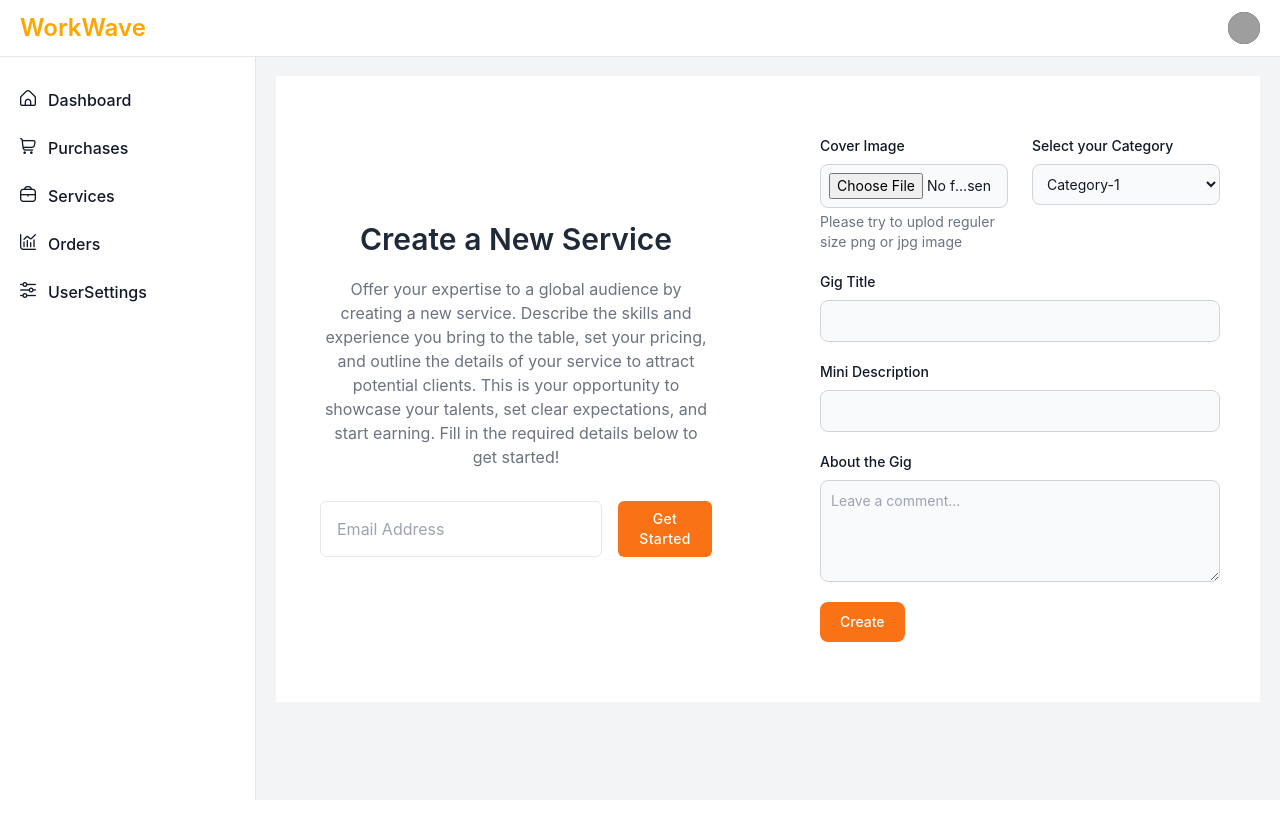
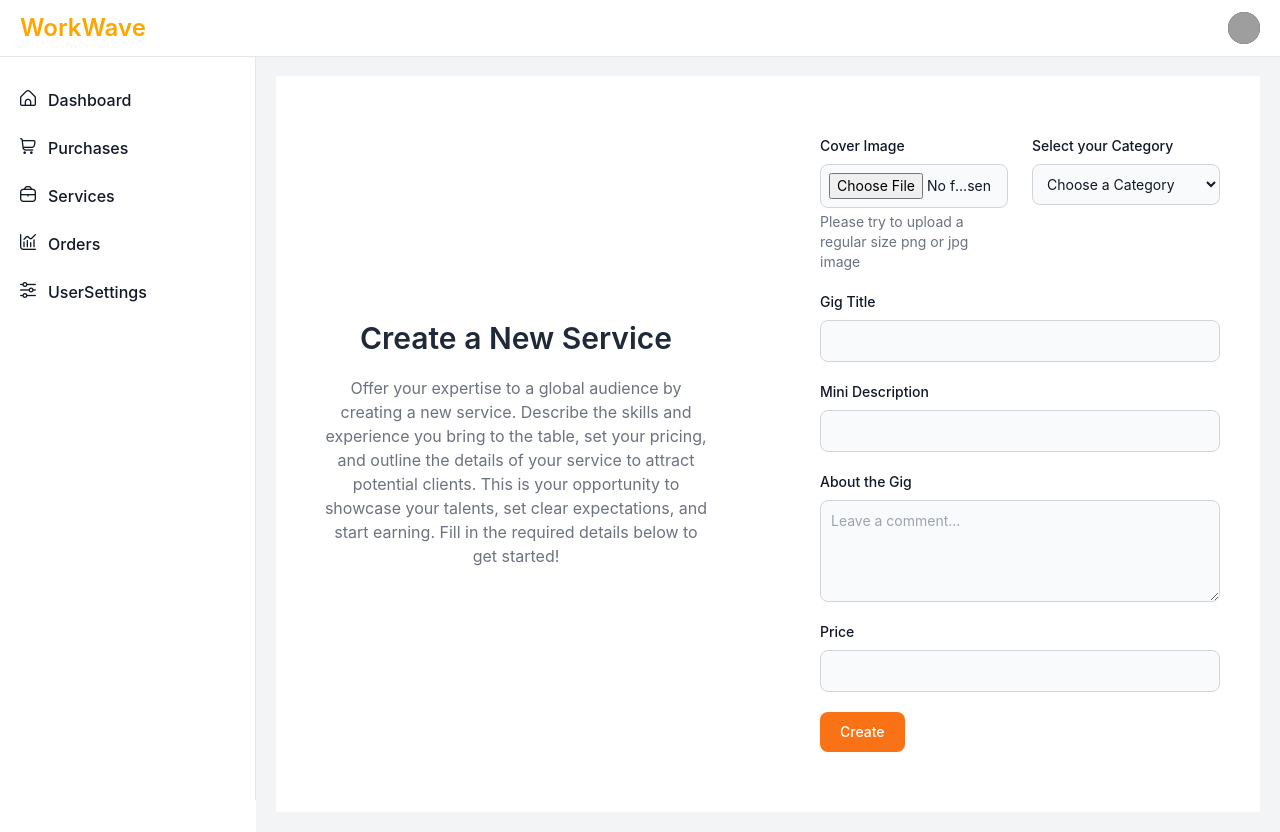
Before and after one commit to INTEL-ONBOARD/WorkWave-Frontend, a React (Vite) app in the folder WorkWave/: page /dashboard/services in a window 1280 px wide. Both pictures are taken after a click on the button "Create a Service". Before the commit the page ends 800 px from the top, so only its background shows below. Built offline with nearby package versions, Linux system fonts and the light colour scheme; grey boxes are pictures that could not be loaded.

Commit message:
Service Update

```diff
--- a/WorkWave/src/pages/dashboard/service-components/form.jsx
+++ b/WorkWave/src/pages/dashboard/service-components/form.jsx
@@ -1,92 +1,185 @@
-import React from 'react';
+import React, { useState } from 'react';
+import { getUserSession } from '../../../utils/session'; // Adjust the path if needed
 
 const Form = () => {
+  const [title, setTitle] = useState('');
+  const [miniDescription, setMiniDescription] = useState('');
+  const [description, setDescription] = useState('');
+  const [category, setCategory] = useState('');
+  const [price, setPrice] = useState('');
+  const [coverImage, setCoverImage] = useState(null);
+  const [error, setError] = useState('');
 
-    return (
+  // Retrieve the user profile from session storage
+  const userProfile = JSON.parse(sessionStorage.getItem('profile'));
 
-        <>
-        <div className=" py-5 bg-white w-full grid md:grid-cols-2 md:gap-6 " style={{"margin-top": "3.5rem"}}>
-        <div className="flex items-center justify-center p-5 w-full">
-            <section class="bg-white ">
-                <div class="max-w-3xl px-6 py-16 mx-auto text-center">
-                    <h1 class="text-3xl font-semibold text-gray-800 ">Create a New Service</h1>
-                    <p class="max-w-md mx-auto mt-5 text-gray-500 ">Offer your expertise to a global audience by creating a new service. Describe the skills and experience you bring to the table, set your pricing, and outline the details of your service to attract potential clients. This is your opportunity to showcase your talents, set clear expectations, and start earning. Fill in the required details below to get started!</p>
+  const handleSubmit = async (e) => {
+    e.preventDefault();
 
-                    <div class="flex flex-col mt-8 space-y-3 sm:space-y-0 sm:flex-row sm:justify-center sm:-mx-2">
-                        <input id="email" type="text" class="px-4 py-2 text-gray-700 bg-white border rounded-md sm:mx-2  focus:border-orange-400  focus:outline-none focus:ring focus:ring-orange-300 focus:ring-opacity-40" placeholder="Email Address" />
+    // Form validation
+    if (!title || !miniDescription || !description || !category || !price || !coverImage) {
+      setError('Please fill all required fields.');
+      return;
+    }
 
-                        <button class="px-4 py-2 text-sm font-medium tracking-wide text-white capitalize transition-colors duration-300 transform bg-orange-500 rounded-md sm:mx-2 hover:bg-orange-600 focus:outline-none focus:bg-orange-800">
-                            Get Started
-                        </button>
-                    </div>
-                </div>
-            </section>
-        </div>
-            <div className="flex items-start justify-start p-10 w-full">
-                <div className="rounded-lg w-full ">
-                {/* max-w-xs overflow-hidden  */}
-                    <form class=" w-full">
-                    <div class="grid md:grid-cols-2 md:gap-6">
+    // Prepare form data
+    const formData = new FormData();
+    formData.append('title', title);
+    formData.append('miniDescription', miniDescription);
+    formData.append('description', description);
+    formData.append('category', category);
+    formData.append('price', price);
+    formData.append('coverImage', coverImage);
 
-                            <div class="mb-5 ">
-                                <label class="block mb-2 text-sm font-medium text-gray-900 " for="user_avatar">Cover Image</label>
-                                <input class="block w-full text-sm text-gray-900 border p-2 border-gray-300 rounded-lg cursor-pointer bg-gray-50  focus:outline-none  " aria-describedby="user_avatar_help" id="user_avatar" type="file"/>
-                                <div class="mt-1 text-sm text-gray-500 " id="user_avatar_help">Please try to uplod reguler size png or jpg image</div>
-                            </div>
+    // Include user ID from the profile if available
+    if (userProfile && userProfile.userId) {
+        formData.append('freelancerId', userProfile.Id); // Incorrect key
 
-                            <div class="mb-5">
-                                <label for="countries" class="block mb-2 text-sm font-medium text-gray-900">Select your Category</label>
-                                <select id="countries" class="bg-gray-50 border border-gray-300 text-gray-900 text-sm  cursor-pointer rounded-lg focus:ring-orange-500 focus:border-orange-500 block w-full p-2.5 hover:border-orange-500">
-                                    <option value="1">Category-1</option>
-                                    <option value="2">Category-2</option>
-                                    <option value="3">Category-3</option>
-                                    <option value="4">Category-4</option>
-                                </select>
-                            </div>
+    } else {
+      setError('User profile is missing.');
+      return;
+    }
+
+    try {
+      const response = await fetch('http://localhost:8083/api/ListService/create', {
+        method: 'POST',
+        body: formData,
+      });
+
+      if (response.ok) {
+        const result = await response.json();
+        console.log('Service created successfully:', result);
+        // Optionally, navigate to another page or show a success message
+      } else {
+        const errorMessage = await response.text();
+        console.error('Error creating service:', errorMessage);
+        setError('Failed to create the service. Please try again.');
+      }
+    } catch (error) {
+      console.error('Error during form submission:', error);
+      setError('An unexpected error occurred. Please try again.');
+    }
+  };
 
 
+  return (
+    <>
+      <div className="py-5 bg-white w-full grid md:grid-cols-2 md:gap-6" style={{ marginTop: '3.5rem' }}>
+        <div className="flex items-center justify-center p-5 w-full">
+          <section className="bg-white">
+            <div className="max-w-3xl px-6 py-16 mx-auto text-center">
+              <h1 className="text-3xl font-semibold text-gray-800">Create a New Service</h1>
+              <p className="max-w-md mx-auto mt-5 text-gray-500">
+                Offer your expertise to a global audience by creating a new service. Describe the skills and experience you bring to the table, set your pricing, and outline the details of your service to attract potential clients. This is your opportunity to showcase your talents, set clear expectations, and start earning. Fill in the required details below to get started!
+              </p>
+            </div>
+          </section>
+        </div>
+        <div className="flex items-start justify-start p-10 w-full">
+          <div className="rounded-lg w-full">
+            <form className="w-full" onSubmit={handleSubmit}>
+              <div className="grid md:grid-cols-2 md:gap-6">
+                <div className="mb-5">
+                  <label className="block mb-2 text-sm font-medium text-gray-900" htmlFor="coverImage">
+                    Cover Image
+                  </label>
+                  <input
+                    className="block w-full text-sm text-gray-900 border p-2 border-gray-300 rounded-lg cursor-pointer bg-gray-50 focus:outline-none"
+                    aria-describedby="coverImage_help"
+                    id="coverImage"
+                    type="file"
+                    onChange={(e) => setCoverImage(e.target.files[0])}
+                  />
+                  <div className="mt-1 text-sm text-gray-500" id="coverImage_help">
+                    Please try to upload a regular size png or jpg image
+                  </div>
+                </div>
 
-                         </div>
-                        <div class="mb-5">
-                            <label for="base-input" class="block mb-2 text-sm font-medium text-gray-900">Gig Title</label>
-                            <input type="text" id="base-input" class="bg-gray-50 border border-gray-300 text-gray-900 text-sm rounded-lg focus:ring-orange-500 focus:border-orange-500 block w-full p-2.5 "/>
-                        </div>
-                        <div class="mb-5">
-                            <label for="base-input" class="block mb-2 text-sm font-medium text-gray-900">Mini Description</label>
-                            <input type="text" id="base-input" class="bg-gray-50 border border-gray-300 text-gray-900 text-sm rounded-lg focus:ring-orange-500 focus:border-orange-500 block w-full p-2.5 "/>
-                        </div>
-                        <div class="mb-5">
-                            <label for="message" class="block mb-2 text-sm font-medium text-gray-900 ">About the Gig</label>
-                            <textarea id="message" rows="4" class="block p-2.5 w-full text-sm text-gray-900 bg-gray-50 rounded-lg border border-gray-300 focus:ring-orange-500 focus:border-orange-500 " placeholder="Leave a comment..."></textarea>
+                <div className="mb-5">
+                  <label htmlFor="category" className="block mb-2 text-sm font-medium text-gray-900">
+                    Select your Category
+                  </label>
+                  <select
+                    id="category"
+                    value={category}
+                    onChange={(e) => setCategory(e.target.value)}
+                    className="bg-gray-50 border border-gray-300 text-gray-900 text-sm cursor-pointer rounded-lg focus:ring-orange-500 focus:border-orange-500 block w-full p-2.5 hover:border-orange-500"
+                  >
+                    <option value="">Choose a Category</option>
+                    <option value="Category-1">Category-1</option>
+                    <option value="Category-2">Category-2</option>
+                    <option value="Category-3">Category-3</option>
+                    <option value="Category-4">Category-4</option>
+                  </select>
+                </div>
+              </div>
+              <div className="mb-5">
+                <label htmlFor="title" className="block mb-2 text-sm font-medium text-gray-900">
+                  Gig Title
+                </label>
+                <input
+                  type="text"
+                  id="title"
+                  value={title}
+                  onChange={(e) => setTitle(e.target.value)}
+                  className="bg-gray-50 border border-gray-300 text-gray-900 text-sm rounded-lg focus:ring-orange-500 focus:border-orange-500 block w-full p-2.5"
+                />
+              </div>
+              <div className="mb-5">
+                <label htmlFor="miniDescription" className="block mb-2 text-sm font-medium text-gray-900">
+                  Mini Description
+                </label>
+                <input
+                  type="text"
+                  id="miniDescription"
+                  value={miniDescription}
+                  onChange={(e) => setMiniDescription(e.target.value)}
+                  className="bg-gray-50 border border-gray-300 text-gray-900 text-sm rounded-lg focus:ring-orange-500 focus:border-orange-500 block w-full p-2.5"
+                />
+              </div>
+              <div className="mb-5">
+                <label htmlFor="description" className="block mb-2 text-sm font-medium text-gray-900">
+                  About the Gig
+                </label>
+                <textarea
+                  id="description"
+                  rows="4"
+                  value={description}
+                  onChange={(e) => setDescription(e.target.value)}
+                  className="block p-2.5 w-full text-sm text-gray-900 bg-gray-50 rounded-lg border border-gray-300 focus:ring-orange-500 focus:border-orange-500"
+                  placeholder="Leave a comment..."
+                />
+              </div>
+              <div className="mb-5">
+                <label htmlFor="price" className="block mb-2 text-sm font-medium text-gray-900">
+                  Price
+                </label>
+                <input
+                  type="number"
+                  id="price"
+                  value={price}
+                  onChange={(e) => setPrice(e.target.value)}
+                  className="bg-gray-50 border border-gray-300 text-gray-900 text-sm rounded-lg focus:ring-orange-500 focus:border-orange-500 block w-full p-2.5"
+                />
+              </div>
+              {error && <p className="text-red-500 mb-4">{error}</p>}
+              <button
+                type="submit"
+                className="text-white bg-orange-500 hover:bg-orange-600 focus:ring-4 focus:outline-none focus:ring-orange-300 font-medium rounded-lg text-sm px-5 py-2.5 text-center"
+              >
+                Create
+              </button>
+            </form>
+          </div>
+        </div>
+      </div>
+    </>
+  );
+};
 
-                        </div>
+export default Form;
 
 
-
-
-
-
-                        <button type="submit" class="text-white bg-orange-500 hover:bg-orange-6 00 focus:ring-4 focus:outline-none focus:ring-orange-300 font-medium rounded-lg text-sm px-5 py-2.5 text-center ">Create</button>
-
-
-
-                    </form>
-
-                </div>
-            </div>
-
-
-
-        </div>
-        </>
-
-
-
-
-    );
-}
-
-export default Form;
 
 // <>
 //         <div className=" py-5 bg-white w-full " style={{"margin-top": "4rem"}}>
```
Also changed, not shown: WorkWave/src/pages/Login.jsx (+16 -1 lines), WorkWave/src/utils/session.js (+10 -0 lines).
